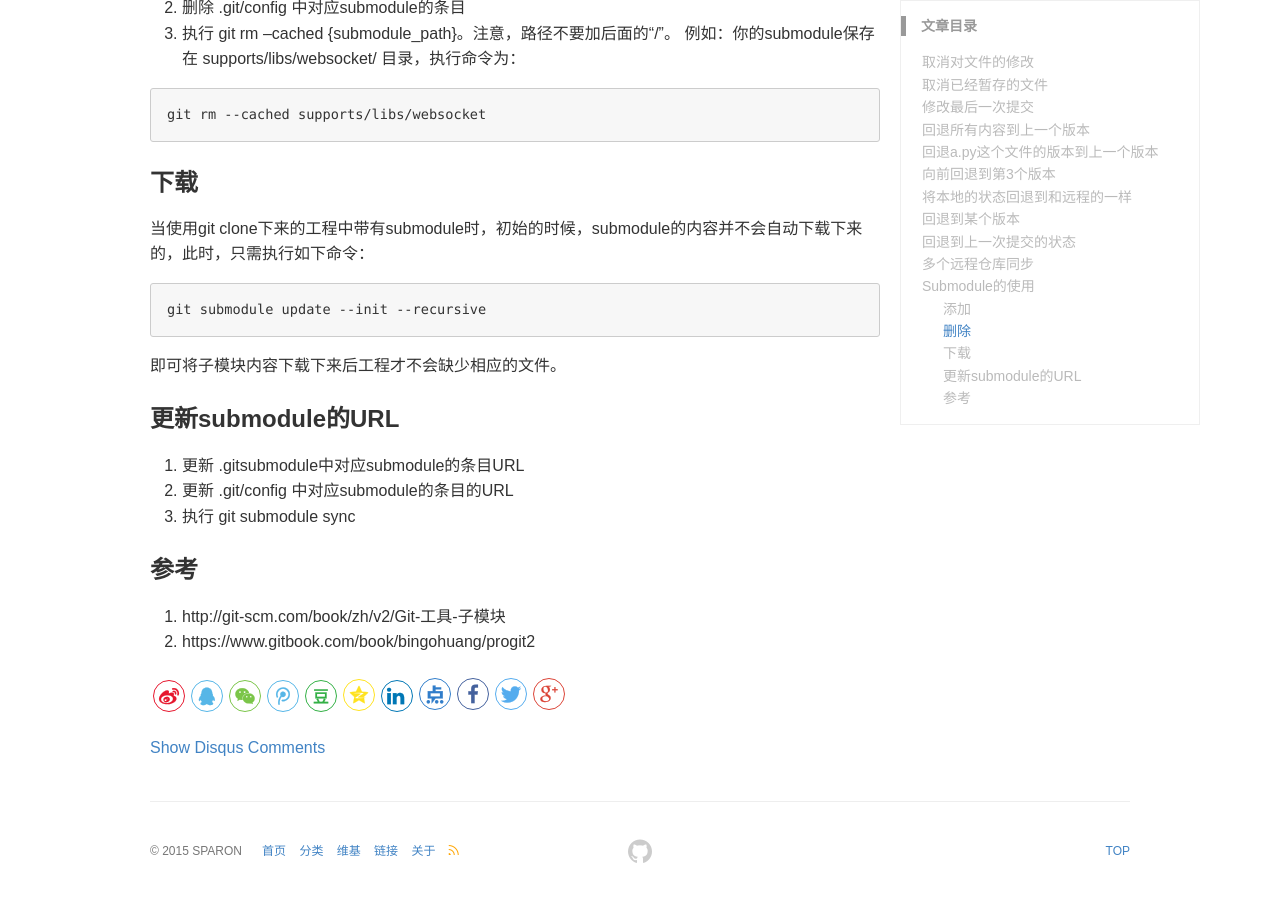
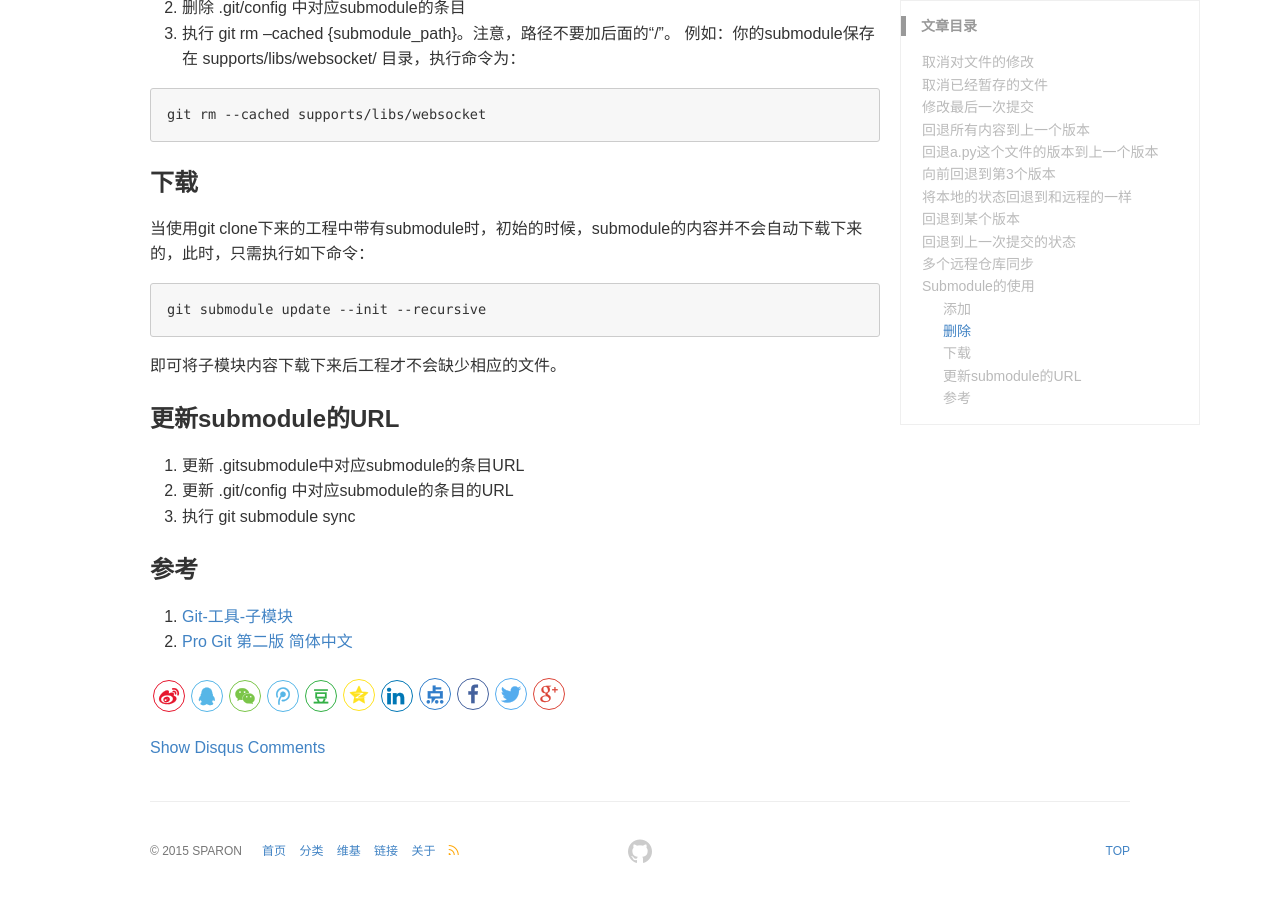
Before and after one commit to SPARON/blog-2016-2, a Jekyll site: the page built from _posts/2017-06-21-Git基础命令.md, in a window 1280 px wide and 900 px high, scrolled down 2565 px. Built offline with Jekyll 4.4.1, drawn with Linux system fonts in a browser that asks for light colours; comment, search, counter and statistics services are not loaded.

Commit message:
Update 2017-06-21-Git基础命令.md

```diff
--- a/_posts/2017-06-21-Git基础命令.md
+++ b/_posts/2017-06-21-Git基础命令.md
@@ -138,5 +138,5 @@ git submodule update --init --recursive
 
 ### 参考
 
-1. http://git-scm.com/book/zh/v2/Git-工具-子模块
-1. https://www.gitbook.com/book/bingohuang/progit2
+1. [Git-工具-子模块](http://git-scm.com/book/zh/v2/Git-工具-子模块)
+1. [Pro Git 第二版 简体中文](https://www.gitbook.com/book/bingohuang/progit2)
```
